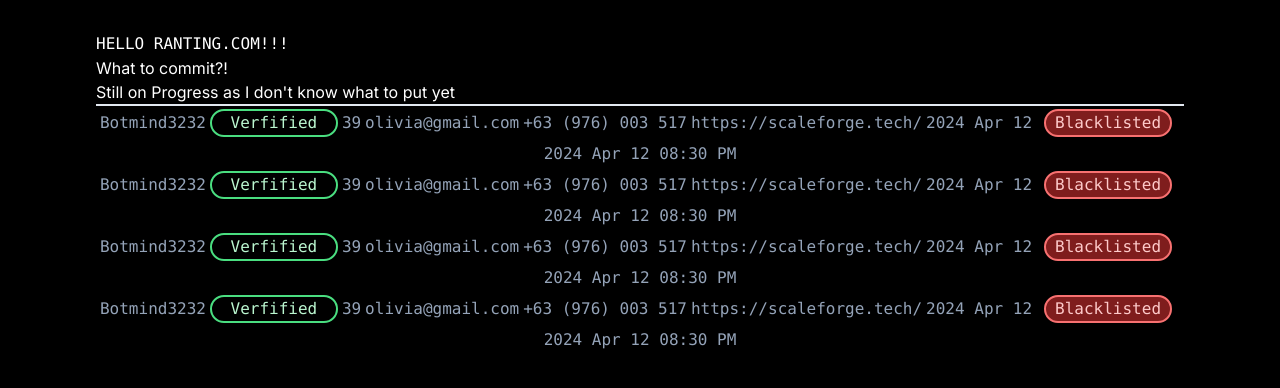
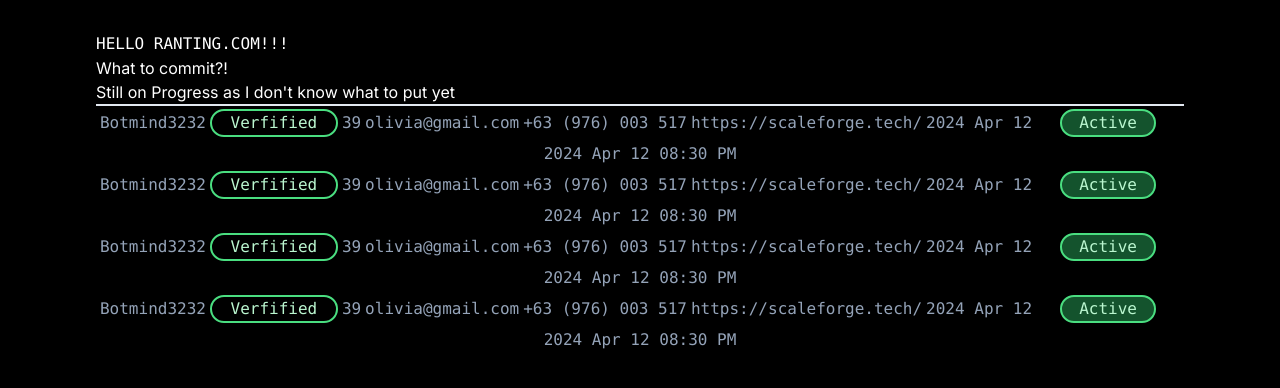
Before and after one commit to Jumjumz/next-ranting, a Next.js app: page / in a window 1280 px wide. Shown: the top 388 px of the page. Built offline with nearby package versions, Linux system fonts and the light colour scheme.

Commit message:
change state to boolean

```diff
--- a/app/components/status.tsx
+++ b/app/components/status.tsx
@@ -4,17 +4,19 @@ import { stat } from "fs";
 import { useEffect, useState } from "react";
 
 export default function Status() {
-  const [status, setStatus] = useState(0);
+  const [status, setStatus] = useState(true);
   useEffect(() => {
     setStatus(status);
   }, []);
 
   const changeColor = () => {
     if (!status) {
-      setStatus(1);
+      setStatus(!status);
     } else {
-      setStatus(0);
+      setStatus(false);
     }
+    console.log(status);
+    return status;
   };
 
   return (
--- a/app/lib/info.ts
+++ b/app/lib/info.ts
@@ -9,6 +9,7 @@ const dashboardInfo = [
         cell: "+63 (976) 003 517",
         link: "https://scaleforge.tech/",
         dateRegistered: "2024 Apr 12",
+        status: false,
         dateRegisteredWithTime: "2024 Apr 12 08:30 PM"
 
     },
```
